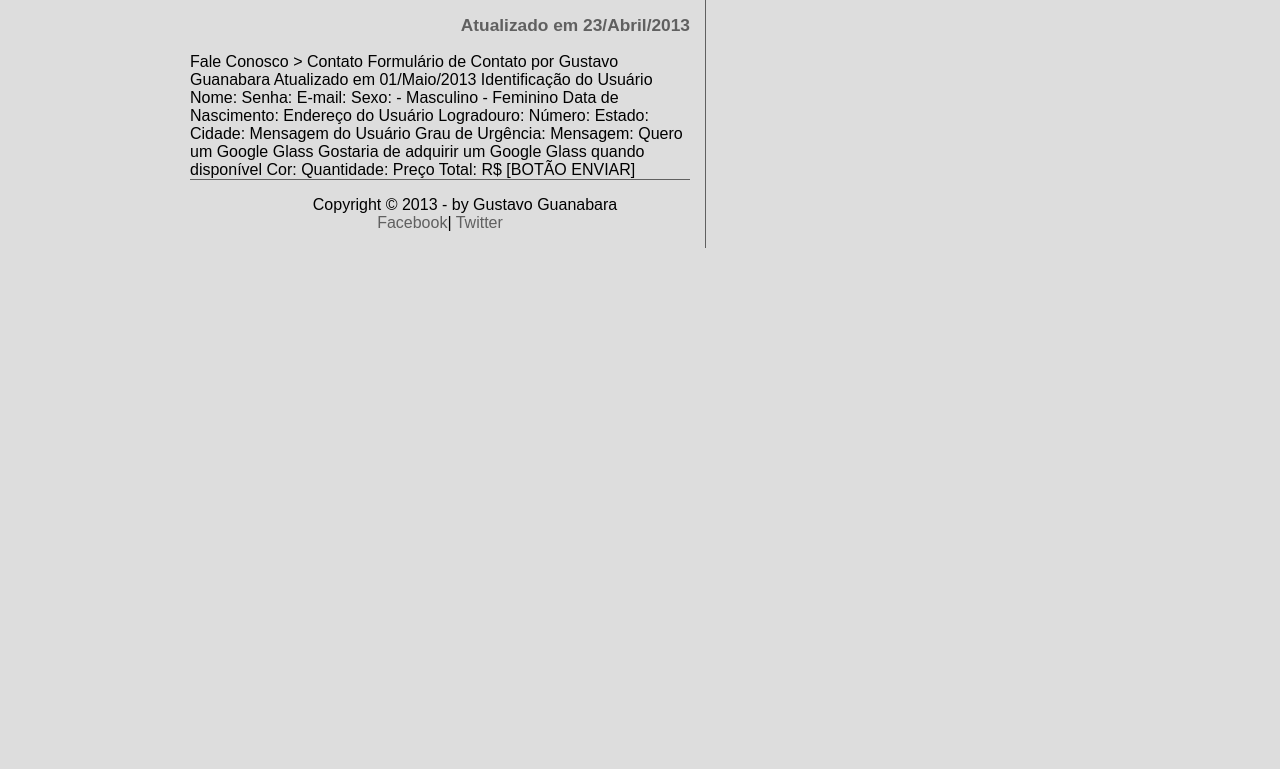
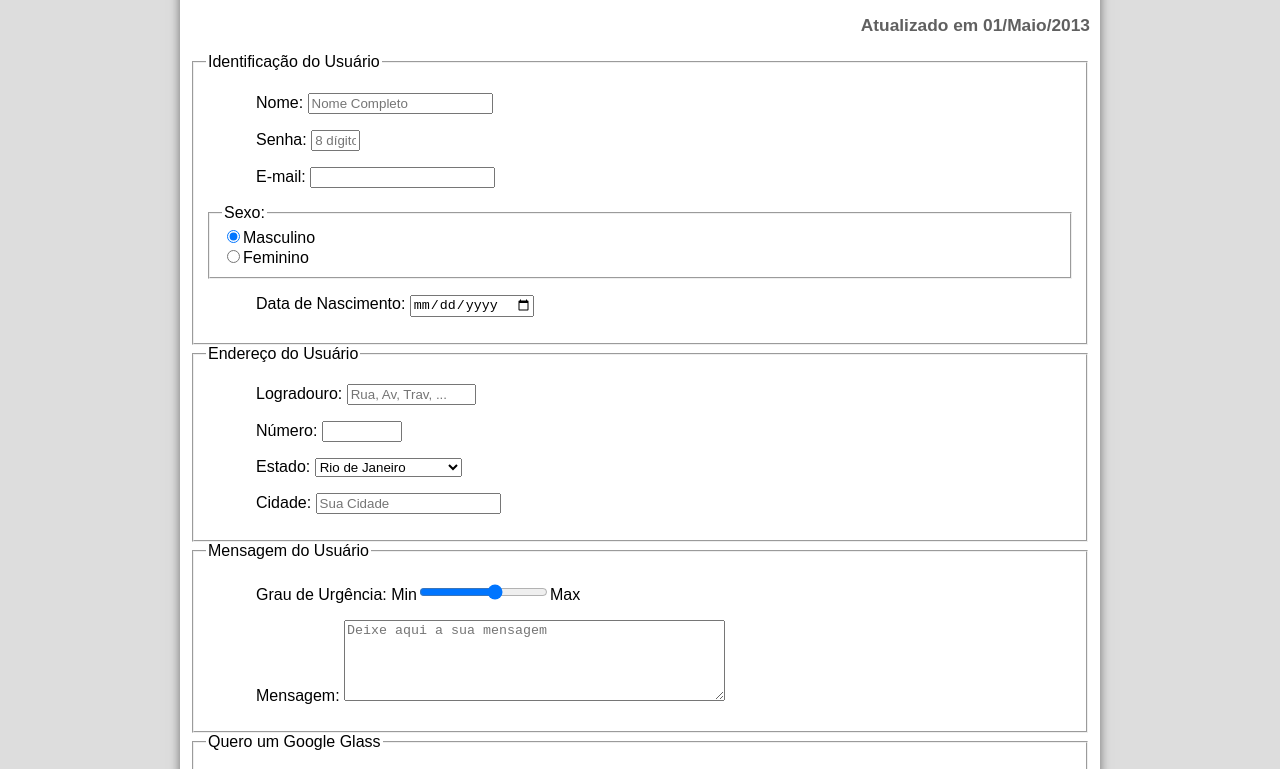
Before and after one commit to Guidepaula/HTML5-CSS3-JavaScript, a plain HTML site: page projeto-glass-html5/fale-conosco.html in a window 1280 px wide. Shown: the part 314-1083 px from the top of the page. Before the commit the page ends 800 px from the top, so only its background shows below. Drawn offline with Linux system fonts and the light colour scheme.

Commit message:
Atualizando
Atualizando

```diff
--- a/projeto-glass-html5/fale-conosco.html
+++ b/projeto-glass-html5/fale-conosco.html
@@ -5,6 +5,7 @@
     <meta name="viewport" content="width=device-width, initial-scale=1.0">
     <title>Tudo sobre Google Glass</title>
     <link rel="stylesheet"  href="_css/estilo.css"/>
+    <link rel="stylesheet"  href="_css/form.css"/>
 </head>
 <script src="_javascript/funcoes.js"></script>
 <body>
@@ -12,7 +13,6 @@
         <header id="cabecalho">
             <h1>Google Glass</h1>
             <h2>A revolução do Google está chegando</h2>
-
             <img id="icone" src="_imagens/contato.png"/>
             <nav id="menu">
                 <h1>Menu Principal</h1>
@@ -25,50 +25,67 @@
                 </ul>
             </nav>
         </header>
-<section id="corpo">
+        <section id="corpo-full">
             <article id="noticia-principal">
                 <header id="cabecalho-artigo">
-<h3>Tecnologia > &nbsp; Inovações</h3>
-<h1>Saiba tudo sobre o Google Glass</h1>
-<h2>por Gustavo Guanabara</h2>
-<h3 class="direita">Atualizado em 23/Abril/2013</h3>
+                    <h3>Fale Conosco > Contato</h3>
+                    <h1>Formulário de Contato</h1>
+                    <h2>por Guilherme de Paula</h2>
+                    <h3 class="direita">Atualizado em 01/Maio/2013</h3>
                 </header>
+        <form method="POST" id="fContato" action="mailton:contato@cursoemvideo.com">
+            <fieldset id="usuario"><legend>Identificação do Usuário</legend>
+                <p><label for="cNome">Nome: </label><input type="text" name="tNome" id="cNome" size="20" maxlength="30" placeholder="Nome Completo"/ required></p>
+                <p><label for="cSenha">Senha: </label> <input type="password" name="tSenha" id="cSenha" size="3" maxlength="8" placeholder="8 dígitos" required/></p>
+                <p><label for="cMail">E-mail: </label> <input type="email" name="tMail" id="cMail" size="20" maxlength="40" required/></p>
+                <fieldset id="sexo"><legend>Sexo:</legend>
+                    <input type="radio" name="tSexo" id="cMasc" checked/><label for="cMasc">Masculino</label><br/>
+                    <input type="radio" name="tSexo" id="cFem"/><label for="cFem">Feminino</label>
+                </fieldset>
+                <p><label for="cNasc">Data de Nascimento: </label> <input type="date" name="tNasc" id="cNasc" required/></p>
+            </fieldset>
 
-Fale Conosco > Contato
-Formulário de Contato
-por Gustavo Guanabara
-Atualizado em 01/Maio/2013
+            <fieldset id="endereco"><legend>Endereço do Usuário</legend>
+                <p><label for="cRua">Logradouro: </label> <input type="text" name="tRua" id="cRua" size="13" maxlength="80" placeholder="Rua, Av, Trav, ..." required/></p>
+                <p><label for="cNum">Número: </label> <input type="number" name="tNum" id="cNum" min="0" max="99999" required/></p>
+                <p><label for="cEst">Estado: </label>
+                    <select name="tEst" id="cEst">
+                        <optgroup label="Região Sudeste">
+                            <option value="RJ">Rio de Janeiro</option>
+                            <option value="SP">São Paulo</option>
+                            <option value="MG">Minas Gerais</option>
+                        </optgroup>
+                        <optgroup label="Região Sul">
+                            <option value="PR">Paraná</option>
+                            <option value="SC">Santa Catarina</option>
+                            <option value="RS">Rio Grande do Sul</option>
+                        </optgroup>
+                    </select></p>
+                <p><label for="cCid">Cidade: </label><input type="text" name="tCid" id="cCid" size="20" maxlength="40" placeholder="Sua Cidade" list="cidades"/>
+                    <datalist id="cidades">
+                        <option value="Rio de Janeiro"></option>
+                        <option value="Nova Iguaçu"></option>
+                        <option value="Niterói"></option>
+                        <option value="Belford Roxo"></option>
+                    </datalist>  </p>
+            </fieldset>
 
-Identificação do Usuário
-    Nome:
-    Senha:
-    E-mail:
-    Sexo:
-        - Masculino
-        - Feminino
-    Data de Nascimento:
+            <fieldset id="mensagem"><legend>Mensagem do Usuário</legend>
+                <p><label for="cUrg">Grau de Urgência: </label>Min<input type="range" name="tUrg" id="cUrg" min="0" max="10" step="2"/>Max</p>
+                <p><label for="cMsg">Mensagem: </label><textarea name="tMsg" id="cMsg" cols="45" rows="5" placeholder="Deixe aqui a sua mensagem"></textarea></p>
+            </fieldset>
 
-Endereço do Usuário
-    Logradouro:
-    Número:
-    Estado:
-    Cidade:
-
-Mensagem do Usuário
-    Grau de Urgência:
-    Mensagem:
-
-Quero um Google Glass
-    Gostaria de adquirir um Google Glass quando disponível
-    Cor:
-    Quantidade:
-    Preço Total: R$
-
-
+            <fieldset id="pedido"><legend>Quero um Google Glass</legend>
+                <p><label for="cPed">Gostaria de adquirir um Google Glass quando disponível </label></p>
+                <p><label for="cCor">Cor: </label></p>
+                <p><label for="cQtd">Quantidade: </label></p>
+                <p><label for="cTot">Preço Total: R$</label></p>
+            </fieldset>
+            <br/>
             [BOTÃO ENVIAR]
-
+        </form>
         <footer id="rodape">
-    <p>Copyright &copy; 2013 - by Gustavo Guanabara <br/>
+            <p>Copyright &copy; 2013 - by Guilherme de Paula <br/>
             <a href="https://facebook.com/cursosemvideo" target="_blank">Facebook</a>|
             <a href="https://twitter.com/cursosemvideos" target="_blank">Twitter</a> </p>
         </footer>
```
Also changed, not shown: projeto-glass-html5/_css/media.css (+24 -0 lines), projeto-glass-html5/fotos.html (+1 -1 lines), projeto-glass-html5/specs.html (+1 -1 lines), projeto-glass-html5/multimidia.html (line endings or trailing spaces). Lines whose indentation alone changed are shown as unchanged.
